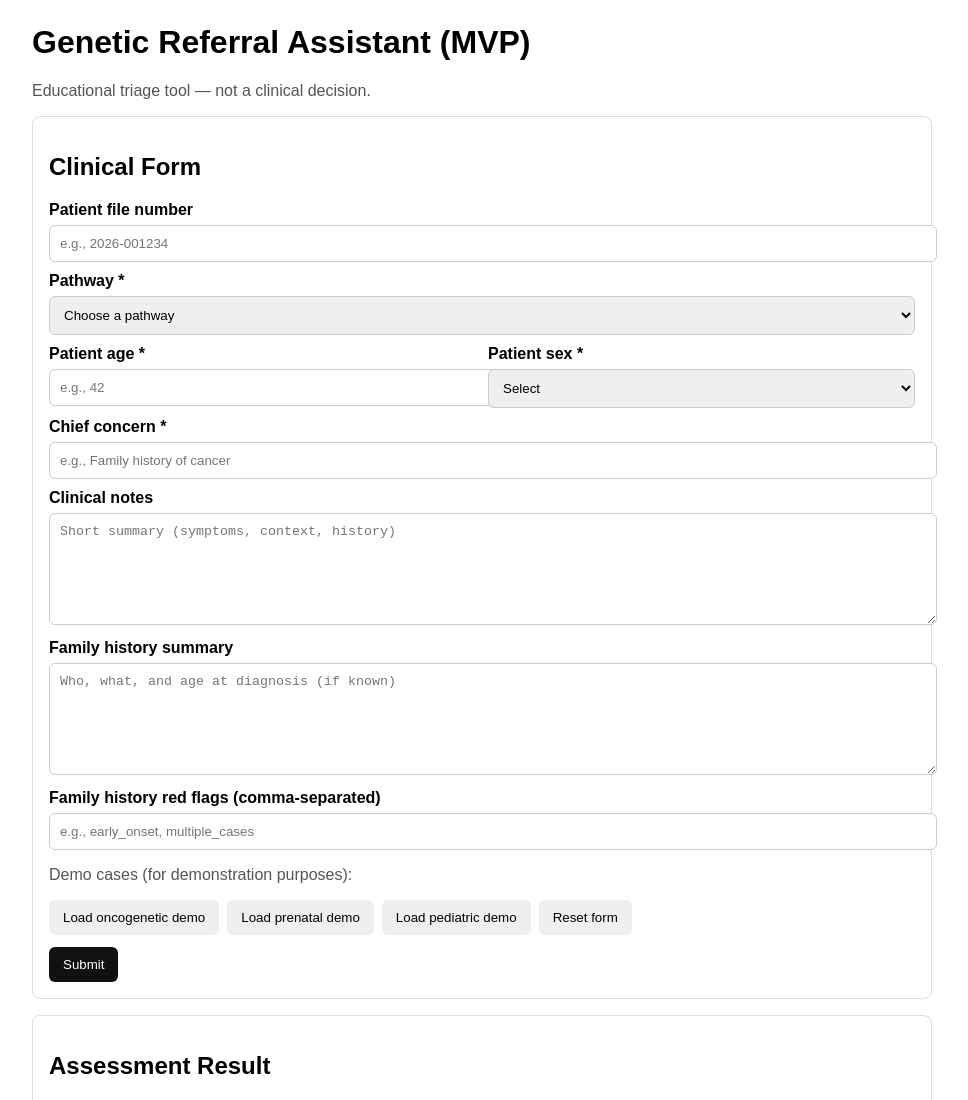
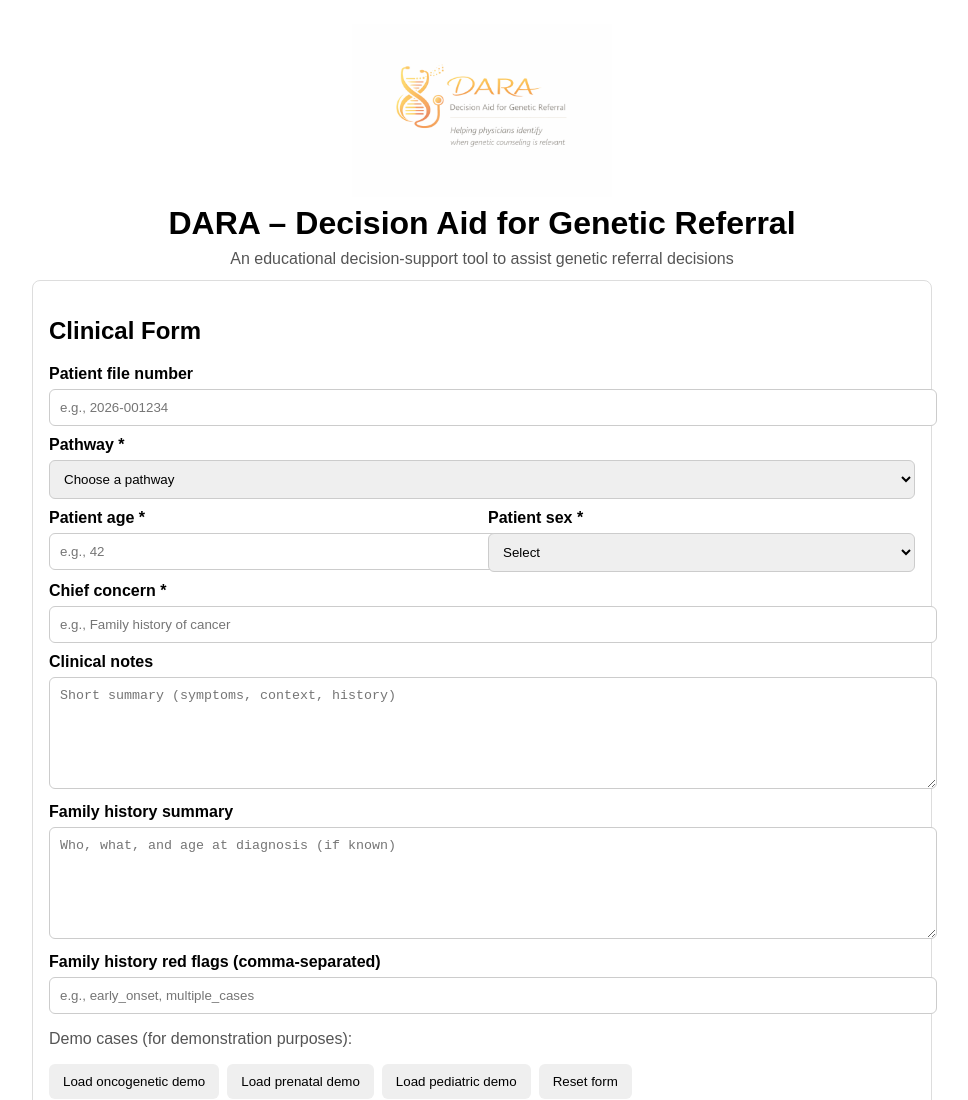
Before and after one commit to sarahfunto/DARA-decision-aid-referral-assistant, a plain HTML site: page frontend/index.html in a window 1280 px wide. Shown: the top 1100 px of the page, without its empty margins (158-1126 px from the left). Drawn offline with nearby package versions, Linux system fonts and the light colour scheme.

Commit message:
Finalize DARA updates (UI, logo, README, decision rules)

```diff
--- a/frontend/index.html
+++ b/frontend/index.html
@@ -3,7 +3,7 @@
 <head>
   <meta charset="UTF-8" />
   <meta name="viewport" content="width=device-width, initial-scale=1.0"/>
-  <title>Genetic Referral Assistant (MVP)</title>
+  <title>DARA – Decision Aid for Genetic Referral</title>
   <style>
     body { font-family: Arial, sans-serif; max-width: 900px; margin: 24px auto; padding: 0 16px; }
     .card { border: 1px solid #ddd; border-radius: 8px; padding: 16px; margin-bottom: 16px; }
@@ -37,13 +37,38 @@
   color: #d93025;
   font-weight: bold;
 }
+    .header {
+  display: flex;
+  flex-direction: column;
+  align-items: center;
+  text-align: center;
+  gap: 6px;
+  margin-bottom: 12px;
+}
 
+    .header h1 {
+  margin: 2px 0 0 0;
+}
+
+    .header .muted {
+  margin: 2px 0 0 0;
+}
+    .logo {
+  width: 260px;
+  height: auto;
+  margin: 0;
+  padding: 0;
+}
   </style>
 </head>
 <body>
 
-  <h1>Genetic Referral Assistant (MVP)</h1>
-  <p class="muted">Educational triage tool — not a clinical decision.</p>
+<div class="header">
+  <img src="../assets/logo_dara_info.png" alt="DARA logo" class="logo" />
+  <h1>DARA – Decision Aid for Genetic Referral </h1>
+  <p class="muted">
+    An educational decision-support tool to assist genetic referral decisions
+</div>
 
   <div class="card">
     <h2>Clinical Form</h2>
```
Also changed, not shown: backend/decisionEngine.js (+41 -0 lines), README.md, assets/logo_DARA_info.png (added).
